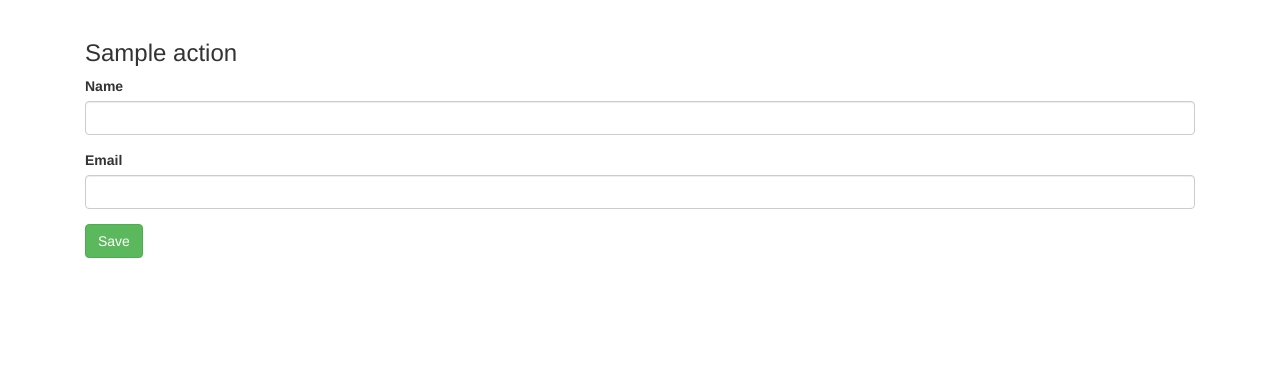
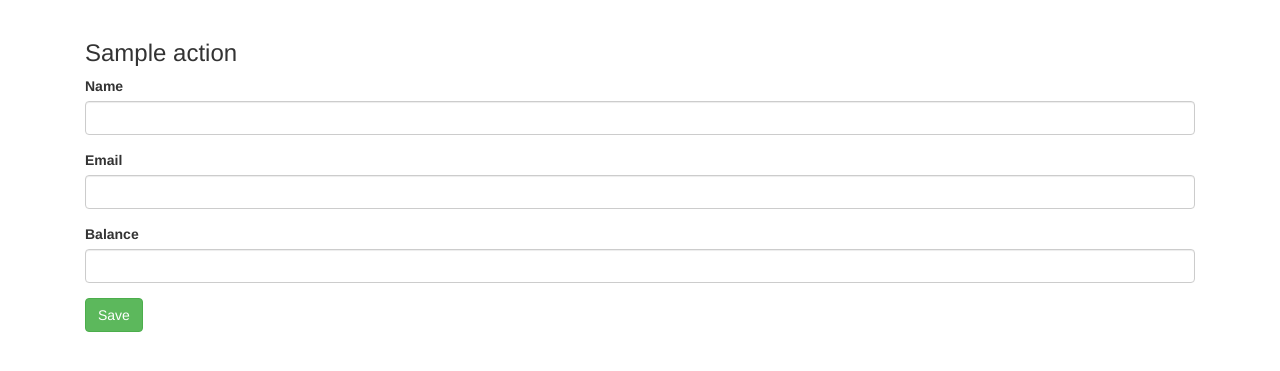
Before and after one commit to DeSiGnEr46/DesarrolloNube, a Flask app: template bookshelf/templates/user_form.html in a window 1280 px wide. Shown: the part 62-433 px from the top of the page. Run offline with Flask 2, Linux system fonts and the light colour scheme; the template is opened without the code that fills it: most values are stand-ins (such as "Sample title", 1, 10 or a date in 2020); some libraries are stand-ins or nearby versions.

Commit message:
balance is added in user_edit; minor bugfix

```diff
--- a/bookshelf/model_mongodb.py
+++ b/bookshelf/model_mongodb.py
@@ -220,7 +220,8 @@ def update_user(data, id):
     mongo.db.users.update_one({'_id': _id(id)},
         {'$set': {
             'name': data['name'],
-            'email': data['email']
+            'email': data['email'],
+            'balance': data['balance']
         }})
     return read_user(id)
 # [END update]
--- a/bookshelf/templates/user_form.html
+++ b/bookshelf/templates/user_form.html
@@ -14,6 +14,10 @@
     <label for="title">Email</label>
     <input type="email" name="email" id="title" value="{{ user.email }}" class="form-control"/>
   </div>
+  <div class="form-group">
+    <label for="title">Balance</label>
+    <input type="number" name="balance" id="title" value="{{ user.balance }}" min="0" step="any" class="form-control"/>
+  </div>
 
   <button type="submit" class="btn btn-success">Save</button>
 </form>
--- a/bookshelf/templates/view.html
+++ b/bookshelf/templates/view.html
@@ -100,7 +100,7 @@
         </a>
       </div>
       {% if user_info['log'] == True or price == 0 %}
-        {% isPublisher == True or bought == True %}
+        {% if isPublisher == True or bought == True %}
           <div class="page-list" style="margin-top: 10px;">
             {% for page in pages %}
             <div>
```
